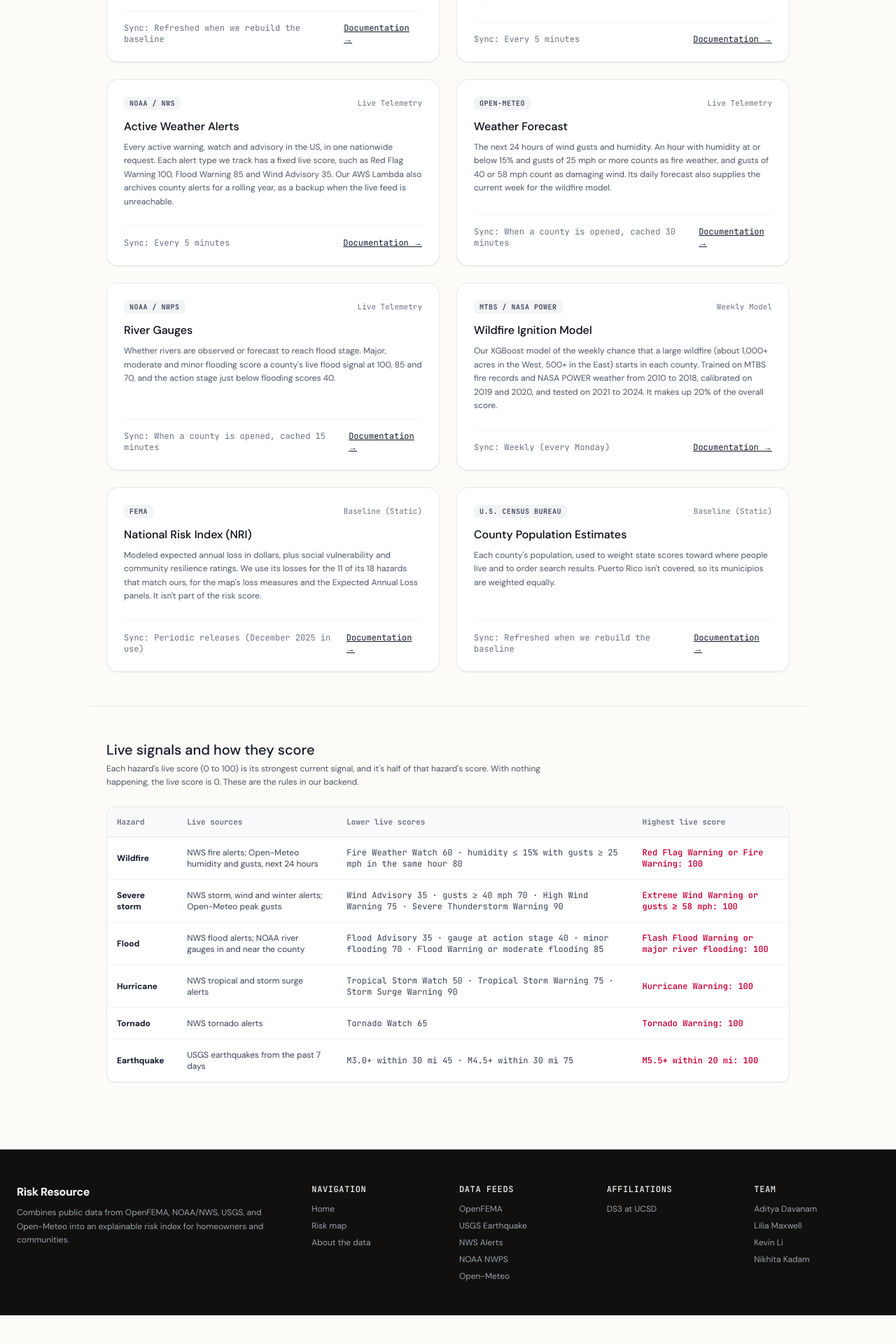
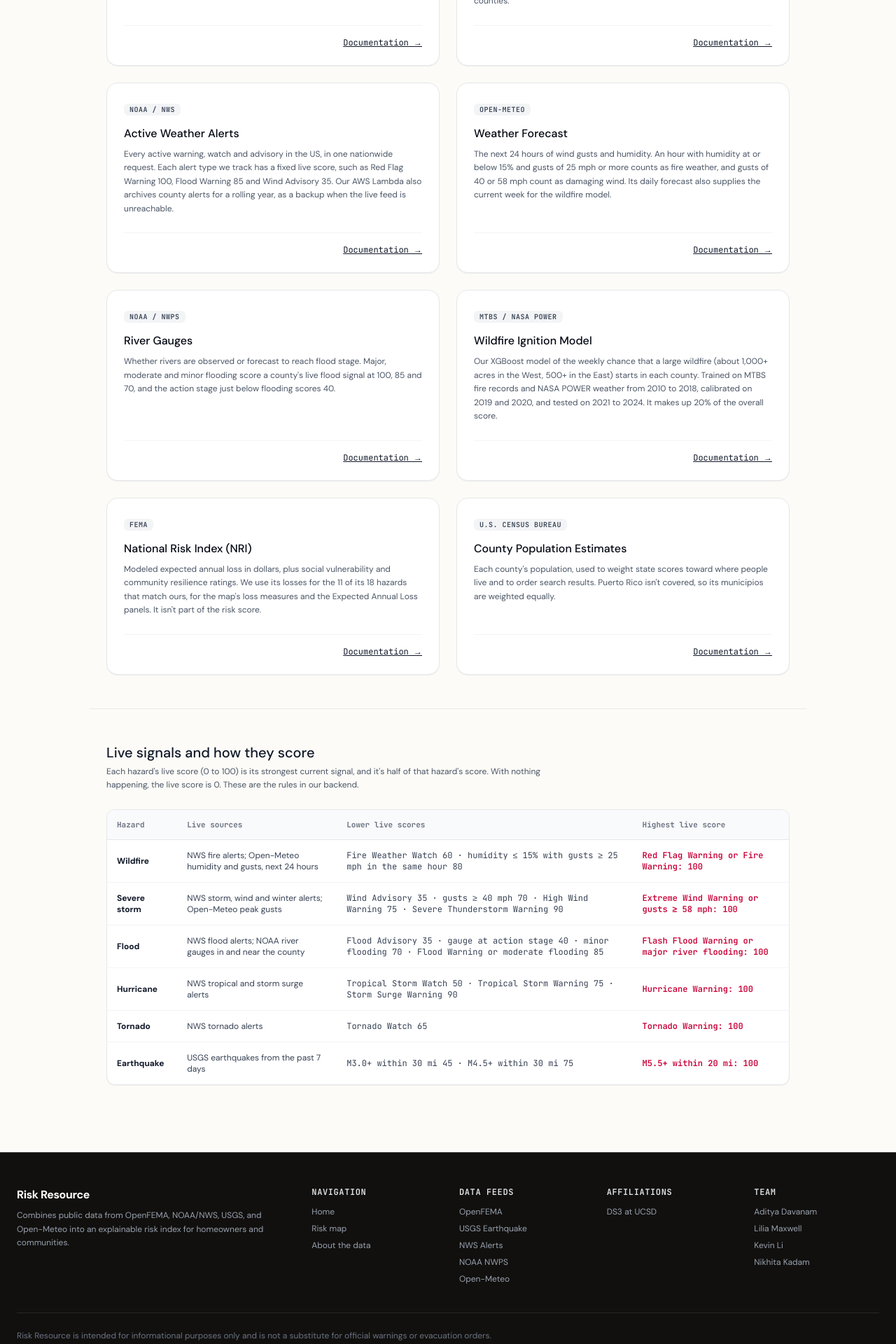
Before and after one commit to nathaniel-trueba/RiskResource, a Next.js app in the folder frontend/: page /about in a window 1280 px wide. Shown: the part 2600-4520 px from the top of the page at 70% size. Before the commit the page ends 4479 px from the top, so only its background shows below. Built offline with nearby package versions, Linux system fonts and the light colour scheme.

Commit message:
add disclaimer

```diff
--- a/frontend/app/about/page.tsx
+++ b/frontend/app/about/page.tsx
@@ -12,8 +12,6 @@ import { SCORE_WEIGHTS } from '@/lib/scoring';
 interface DataSource {
   name: string;
   agency: string;
-  type: 'Baseline (Static)' | 'Live Telemetry' | 'Weekly Model';
-  cadence: string;
   resolution: string;
   description: string;
   link: string;
@@ -23,8 +21,6 @@ const DATA_SOURCES: DataSource[] = [
   {
     name: 'Disaster Declarations Summaries',
     agency: 'OpenFEMA',
-    type: 'Baseline (Static)',
-    cadence: 'Refreshed when we rebuild the baseline',
     resolution: 'County',
     description:
       'Every federal major disaster and fire declaration since 2006, by county and incident type. Ranking counties by distinct declarations per hazard gives the historical part of each hazard score. Emergency declarations and COVID-19 are left out.',
@@ -33,8 +29,6 @@ const DATA_SOURCES: DataSource[] = [
   {
     name: 'Earthquake Catalog',
     agency: 'USGS',
-    type: 'Live Telemetry',
-    cadence: 'Every 5 minutes',
     resolution: 'Epicenter (latitude and longitude)',
     description:
       "Magnitude 3.0+ earthquakes from the past week score a county's live earthquake signal by magnitude and distance (for example M5.5+ within 20 miles). Magnitude 4.5+ earthquakes within 60 miles since 2006 give its earthquake history, where FEMA declarations are too rare to compare counties.",
@@ -43,8 +37,6 @@ const DATA_SOURCES: DataSource[] = [
   {
     name: 'Active Weather Alerts',
     agency: 'NOAA / NWS',
-    type: 'Live Telemetry',
-    cadence: 'Every 5 minutes',
     resolution: 'County (from each alert’s county codes)',
     description:
       "Every active warning, watch and advisory in the US, in one nationwide request. Each alert type we track has a fixed live score, such as Red Flag Warning 100, Flood Warning 85 and Wind Advisory 35. Our AWS Lambda also archives county alerts for a rolling year, as a backup when the live feed is unreachable.",
@@ -53,8 +45,6 @@ const DATA_SOURCES: DataSource[] = [
   {
     name: 'Weather Forecast',
     agency: 'Open-Meteo',
-    type: 'Live Telemetry',
-    cadence: 'When a county is opened, cached 30 minutes',
     resolution: 'County center point',
     description:
       'The next 24 hours of wind gusts and humidity. An hour with humidity at or below 15% and gusts of 25 mph or more counts as fire weather, and gusts of 40 or 58 mph count as damaging wind. Its daily forecast also supplies the current week for the wildfire model.',
@@ -63,8 +53,6 @@ const DATA_SOURCES: DataSource[] = [
   {
     name: 'River Gauges',
     agency: 'NOAA / NWPS',
-    type: 'Live Telemetry',
-    cadence: 'When a county is opened, cached 15 minutes',
     resolution: 'Individual river gauges in and near the county',
     description:
       "Whether rivers are observed or forecast to reach flood stage. Major, moderate and minor flooding score a county's live flood signal at 100, 85 and 70, and the action stage just below flooding scores 40.",
@@ -73,8 +61,6 @@ const DATA_SOURCES: DataSource[] = [
   {
     name: 'Wildfire Ignition Model',
     agency: 'MTBS / NASA POWER',
-    type: 'Weekly Model',
-    cadence: 'Weekly (every Monday)',
     resolution: 'County',
     description:
       'Our XGBoost model of the weekly chance that a large wildfire (about 1,000+ acres in the West, 500+ in the East) starts in each county. Trained on MTBS fire records and NASA POWER weather from 2010 to 2018, calibrated on 2019 and 2020, and tested on 2021 to 2024. It makes up 20% of the overall score.',
@@ -83,8 +69,6 @@ const DATA_SOURCES: DataSource[] = [
   {
     name: 'National Risk Index (NRI)',
     agency: 'FEMA',
-    type: 'Baseline (Static)',
-    cadence: 'Periodic releases (December 2025 in use)',
     resolution: 'County (Connecticut by planning region)',
     description:
       "Modeled expected annual loss in dollars, plus social vulnerability and community resilience ratings. We use its losses for the 11 of its 18 hazards that match ours, for the map's loss measures and the Expected Annual Loss panels. It isn't part of the risk score.",
@@ -93,8 +77,6 @@ const DATA_SOURCES: DataSource[] = [
   {
     name: 'County Population Estimates',
     agency: 'U.S. Census Bureau',
-    type: 'Baseline (Static)',
-    cadence: 'Refreshed when we rebuild the baseline',
     resolution: 'County',
     description:
       "Each county's population, used to weight state scores toward where people live and to order search results. Puerto Rico isn't covered, so its municipios are weighted equally.",
@@ -279,12 +261,9 @@ export default function AboutDataPage() {
                 className="p-6 bg-white dark:bg-[#181613] border border-gray-200 dark:border-white/10 rounded-2xl flex flex-col justify-between shadow-2xs hover:border-gray-400 dark:hover:border-white/25 transition-colors"
               >
                 <div>
-                  <div className="flex items-center justify-between mb-3">
+                  <div className="mb-3">
                     <span className="text-[10px] font-mono uppercase tracking-wider px-2 py-0.5 rounded-md bg-gray-100 text-gray-700 dark:bg-white/10 dark:text-gray-200 font-semibold">
                       {src.agency}
-                    </span>
-                    <span className="text-[11px] font-mono text-gray-500 dark:text-gray-400">
-                      {src.type}
                     </span>
                   </div>
                   <h3 className="text-base font-medium text-gray-950 dark:text-white">{src.name}</h3>
@@ -293,8 +272,7 @@ export default function AboutDataPage() {
                   </p>
                 </div>
 
-                <div className="mt-6 pt-4 border-t border-gray-100 dark:border-white/10 flex items-center justify-between text-xs font-mono text-gray-500 dark:text-gray-400">
-                  <span>Sync: {src.cadence}</span>
+                <div className="mt-6 pt-4 border-t border-gray-100 dark:border-white/10 flex items-center justify-end text-xs font-mono text-gray-500 dark:text-gray-400">
                   <a
                     href={src.link}
                     target="_blank"
--- a/frontend/components/common/Footer.tsx
+++ b/frontend/components/common/Footer.tsx
@@ -28,13 +28,14 @@ const TEAM_MEMBERS = [
   { name: 'Aditya Davanam', href: 'https://davadoba.github.io', external: true },
   { name: 'Lilia Maxwell', href: '/', external: false },
   { name: 'Kevin Li', href: 'https://www.linkedin.com/in/kevinznli/', external: true },
-  { name: 'Nikhita Kadam', href: 'http://www.linkedin.com/in/nikhita-kadam-ba09b6298/', external: true },
+  { name: 'Nikhita Kadam', href: '/', external: false },
 ];
 
 export default function Footer() {
   return (
-    <footer className="w-full bg-[#11100e] border-t border-white/10 py-12 px-6">
-      <div className="max-w-7xl mx-auto grid grid-cols-1 md:grid-cols-12 gap-8">
+    <footer className="w-full bg-[#11100e] border-t border-white/10 pt-12 pb-8 px-6">
+      <div className="max-w-7xl mx-auto">
+        <div className="grid grid-cols-1 md:grid-cols-12 gap-8 pb-10">
           {/* Brand Mission */}
           <div className="md:col-span-4 pr-6">
             <h4 className="text-base font-bold text-white tracking-tight mb-2">Risk Resource</h4>
@@ -137,6 +138,14 @@ export default function Footer() {
             </ul>
           </div>
         </div>
+
+        {/* Bottom Disclaimer Bar */}
+        <div className="pt-6 border-t border-white/10 text-xs text-gray-500">
+          <p>
+            Risk Resource is intended for informational purposes only and is not a substitute for official warnings or evacuation orders.
+          </p>
+        </div>
+      </div>
     </footer>
   );
 }
```
Lines whose indentation alone changed are shown as unchanged.
